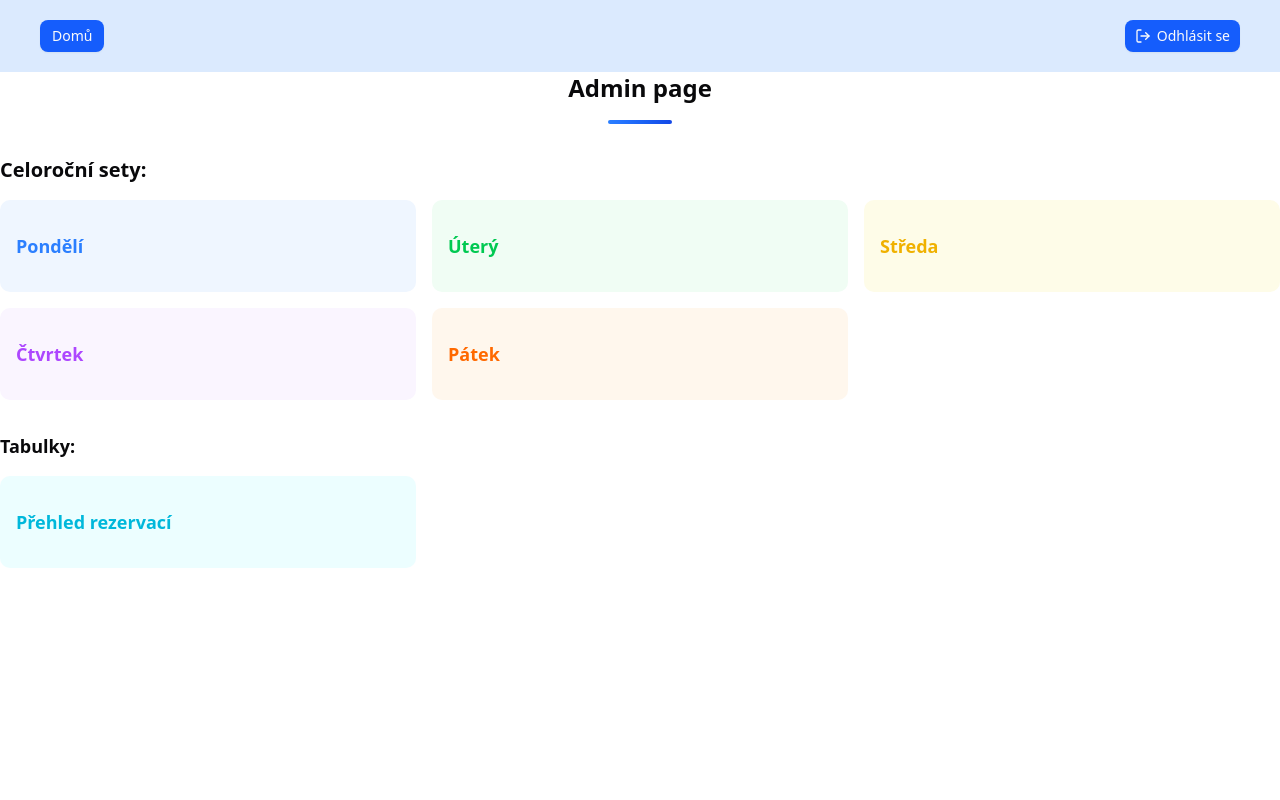
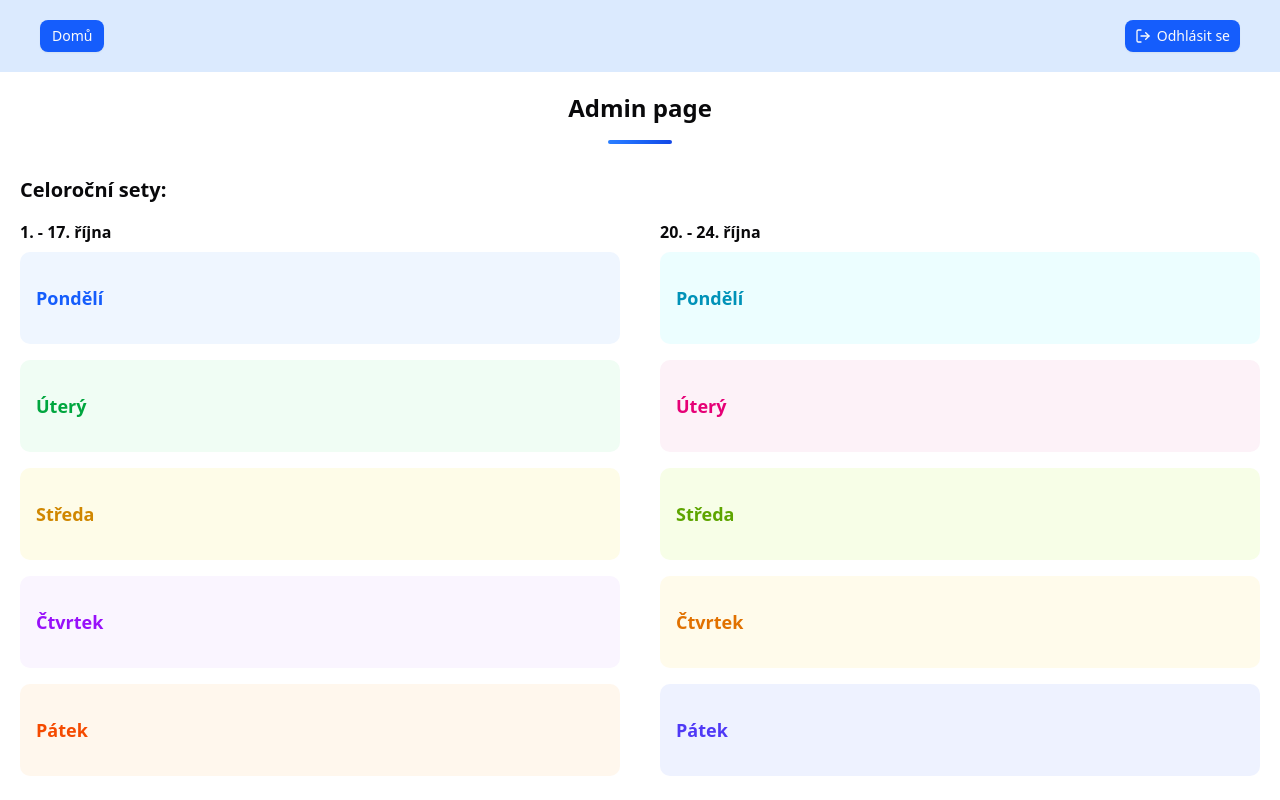
Before and after one commit to david-stafa/ski-reservation, a Next.js app: page /admin in a window 1280 px wide. Shown: the top 800 px of the page. Built offline with nearby package versions, Linux system fonts and the light colour scheme; no server answers.

Commit message:
refactor: replace hardcoded days configuration with centralized DAYS_CONFIG import and adjust layout for improved UI consistency

```diff
--- a/src/app/admin/layout.tsx
+++ b/src/app/admin/layout.tsx
@@ -5,7 +5,7 @@ import Link from "next/link";
 const AdminLayout = ({ children }: { children: React.ReactNode }) => {
   return (
     <div>
-      <nav className="mx-auto p-5 bg-blue-100">
+      <nav className="mx-auto p-5 bg-blue-100 mb-5">
         <div className="container flex items-center gap-2 mx-auto justify-between px-5">
             <Link href="/admin">
               <Button size="sm">
--- a/src/app/admin/page.tsx
+++ b/src/app/admin/page.tsx
@@ -1,50 +1,28 @@
 import Container from "@/components/container";
 import HeadingUnderline from "@/components/headingUnderline";
 import Link from "next/link";
-
-const ADMIN_DAYS_CONFIG = [
-  {
-    key: "2025-09-15",
-    label: "Pondělí",
-    color: "bg-blue-50 text-blue-500",
-  },
-  {
-    key: "2025-09-16",
-    label: "Úterý",
-    color: "bg-green-50 text-green-500",
-  },
-  {
-    key: "2025-09-17",
-    label: "Středa",
-    color: "bg-yellow-50 text-yellow-500",
-  },
-  {
-    key: "2025-09-18",
-    label: "Čtvrtek",
-    color: "bg-purple-50 text-purple-500",
-  },
-  {
-    key: "2025-09-19",
-    label: "Pátek",
-    color: "bg-orange-50 text-orange-500",
-  },
-];
+import { DAYS_CONFIG } from "@/lib/constants";
 
 const AdminPage = () => {
   return (
-    <Container>
+    <Container className="px-5">
       <div className="relative">
         <h1 className="text-2xl font-bold mb-4 text-center">Admin page</h1>
       </div>
       <HeadingUnderline />
       <section className="mb-8">
         <h3 className="text-xl font-bold mb-4 text-left">Celoroční sety:</h3>
-        <div className="grid grid-cols-2 md:grid-cols-3 gap-4">
-          {ADMIN_DAYS_CONFIG.map(({ key, label, color }) => (
+        <div className="grid grid-cols-2 gap-10 mb-2 text-base font-semibold">
+          <p>1. - 17. října</p>
+          <p>20. - 24. října</p>
+        </div>
+        {/* Grid for days */}
+        <div className="grid grid-flow-col grid-rows-5 md:gap-x-10 gap-x-4 gap-y-4">
+          {DAYS_CONFIG.map(({ key, label, color }) => (
             <Link
               key={key}
               href={`/admin/reservations/day-sheet?date=${key}`}
-              className={`text-lg ${color} font-semibold px-4 rounded-lg py-8`}
+              className={`md:text-lg ${color} font-semibold px-4 rounded-lg md:py-8 py-4`}
             >
               {label}
             </Link>
@@ -57,7 +35,7 @@ const AdminPage = () => {
         <div className="grid grid-cols-2 md:grid-cols-3 gap-4">
           <Link
             href={`/admin/reservations/table`}
-            className={`text-lg bg-cyan-50 text-cyan-500 font-semibold rounded-lg px-4 py-8 block w-full`}
+            className={`md:text-lg bg-cyan-50 text-cyan-500 font-semibold rounded-lg px-4 md:py-8 py-4 block w-full`}
           >
             Přehled rezervací
           </Link>
--- a/src/app/admin/reservations/day-sheet/page.tsx
+++ b/src/app/admin/reservations/day-sheet/page.tsx
@@ -8,17 +8,74 @@ export default async function DaySheet({
   searchParams,
 }: {
   searchParams: Promise<{ date: string }>;
+  label: string;
 }) {
   const { date } = await searchParams;
   const reservations = await getReservationsByDate(date);
 
   return (
-    <Container>
+    <Container className="p-5">
       <h1 className="text-2xl font-bold mb-8">
-        Pondělí, {DateTime.fromISO(date).toFormat("dd.M.")}
+        {DateTime.fromISO(date, { zone: "Europe/Prague" })
+          .setLocale("cs")
+          .toFormat("cccc")
+          .toUpperCase()}
+        ,{" "}
+        {DateTime.fromISO(date, { zone: "Europe/Prague" })
+          .setLocale("cs")
+          .toFormat("dd.M.")}
       </h1>
 
-      <div className="overflow-x-auto rounded-lg border border-gray-300 shadow-sm">
+      {/* Mobile cards (visible on small screens) */}
+      <div className="md:hidden space-y-3">
+        {reservations.map((reservation) => (
+          <div
+            key={reservation.id}
+            className={cn(
+              "border border-gray-200 rounded-lg bg-white shadow-sm p-4",
+              reservation.attended === true && " bg-green-50",
+              reservation.attended === false && " bg-red-50"
+            )}
+          >
+            <div className="flex items-start justify-between gap-3">
+              <div className="text-base font-semibold text-gray-800">
+                {DateTime.fromJSDate(reservation.startDate, {
+                  zone: "Europe/Prague",
+                }).toFormat("HH:mm")}{" "}
+                -{" "}
+                {DateTime.fromJSDate(reservation.endDate, {
+                  zone: "Europe/Prague",
+                }).toFormat("HH:mm")}
+              </div>
+              <AttendanceButtons
+                reservationId={reservation.id}
+                attended={reservation.attended}
+              />
+            </div>
+
+            <div className="mt-3 text-sm flex justify-between">
+              <div>
+                <div className="text-gray-700 font-medium mb-1">
+                  {reservation.firstName} {reservation.lastName}
+                </div>
+                <div className="text-gray-600">
+                  <a
+                    href={`tel:${reservation.phone}`}
+                    className="hover:underline"
+                  >
+                    {reservation.phone}
+                  </a>
+                </div>
+              </div>
+              <div className="text-gray-600 mt-auto">
+                Počet osob: {reservation.peopleCount}
+              </div>
+            </div>
+          </div>
+        ))}
+      </div>
+
+      <div className="hidden md:block overflow-x-auto rounded-lg border border-gray-300 shadow-sm">
         <table className="w-full table-fixed border-collapse">
           <thead>
             <tr className="bg-gray-50">
--- a/src/app/admin/reservations/table/page.tsx
+++ b/src/app/admin/reservations/table/page.tsx
@@ -10,7 +10,7 @@ const Reservations = async () => {
   await getUser();
 
   return (
-    <Container>
+    <Container className="px-5">
       <div className="relative">
         <h1 className="text-2xl font-bold mb-4 text-center">
           Přehled rezervací
--- a/src/components/landingPage/AvailabilityDisplay.tsx
+++ b/src/components/landingPage/AvailabilityDisplay.tsx
@@ -6,19 +6,7 @@ interface AvailabilityDisplayProps {
 
 const SKI_SETS_PER_DAY = 24;
 // const SKI_SETS_TOTAL = SKI_SETS_PER_DAY * 7;
-
-const DAYS_CONFIG = [
-  { key: "2025-10-13", label: "Pondělí" },
-  { key: "2025-10-14", label: "Úterý" },
-  { key: "2025-10-15", label: "Středa" },
-  { key: "2025-10-16", label: "Čtvrtek" },
-  { key: "2025-10-17", label: "Pátek" },
-  { key: "2025-10-20", label: "Pondělí" },
-  { key: "2025-10-21", label: "Úterý" },
-  { key: "2025-10-22", label: "Středa" },
-  { key: "2025-10-23", label: "Čtvrtek" },
-  { key: "2025-10-24", label: "Pátek" },
-];
+import { DAYS_CONFIG } from "@/lib/constants";
 
 export default function AvailabilityDisplay({
   reservations,
--- a/src/lib/constants.ts
+++ b/src/lib/constants.ts
@@ -33,3 +33,21 @@ export const TIMESLOTS: TimeString[] = [
 ];
 
 export const DAY_TIMESLOTS_COUNT = TIMESLOTS.length; // 16
+
+// Landing/Admin: Days configuration with styling
+export const DAYS_CONFIG: Array<{
+  key: string;
+  label: string;
+  color: string; // Tailwind classes for bg/text that look good in UI
+}> = [
+  { key: "2025-10-13", label: "Pondělí", color: "bg-blue-50 text-blue-600" },
+  { key: "2025-10-14", label: "Úterý", color: "bg-green-50 text-green-600" },
+  { key: "2025-10-15", label: "Středa", color: "bg-yellow-50 text-yellow-600" },
+  { key: "2025-10-16", label: "Čtvrtek", color: "bg-purple-50 text-purple-600" },
+  { key: "2025-10-17", label: "Pátek", color: "bg-orange-50 text-orange-600" },
+  { key: "2025-10-20", label: "Pondělí", color: "bg-cyan-50 text-cyan-600" },
+  { key: "2025-10-21", label: "Úterý", color: "bg-pink-50 text-pink-600" },
+  { key: "2025-10-22", label: "Středa", color: "bg-lime-50 text-lime-600" },
+  { key: "2025-10-23", label: "Čtvrtek", color: "bg-amber-50 text-amber-600" },
+  { key: "2025-10-24", label: "Pátek", color: "bg-indigo-50 text-indigo-600" },
+];
```
